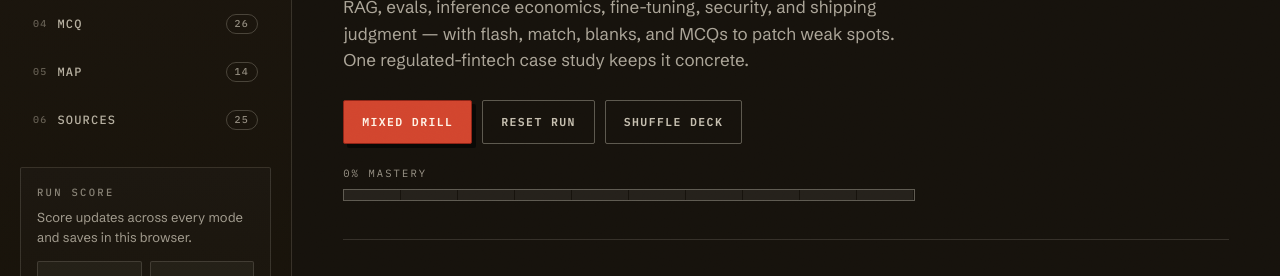
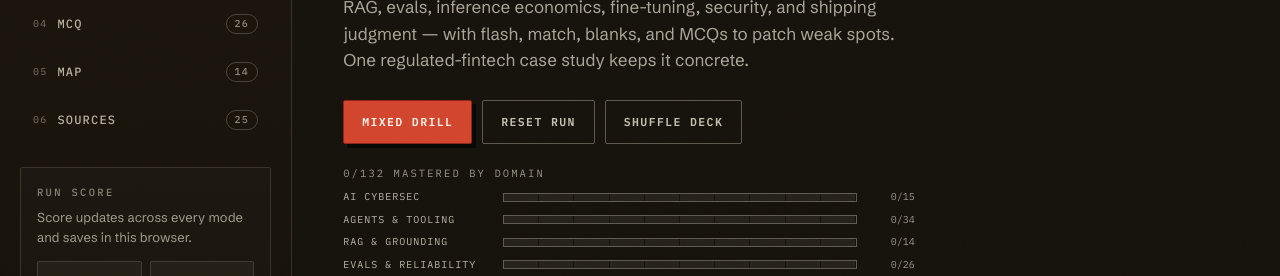
Before and after one commit to faiqhilman13/ai-field-deck, a plain HTML site: page index.html in a window 1280 px wide. Shown: the part 397-673 px from the top of the page. Drawn offline with Linux system fonts and the light colour scheme.

Commit message:
Replace monolith mastery bar with per-domain mastery bars
All grills, flashcards, blanks, and MCQs now feed mastery under
namespaced keys (g:/f:/b:/q:), grouped into 7 domains derived from
the deck's 30 topics. Legacy flash-index saves are migrated on load.

Co-Authored-By: Claude Fable 5 <noreply@anthropic.com>

```diff
--- a/index.html
+++ b/index.html
@@ -469,6 +469,38 @@
       transition: width 0.35s ease;
     }
 
+    .domain-bars { display: grid; gap: 7px; }
+
+    .domain-row {
+      display: grid;
+      grid-template-columns: minmax(96px, 150px) 1fr 48px;
+      align-items: center;
+      gap: 10px;
+    }
+
+    .domain-row .domain-label {
+      font-family: var(--mono);
+      font-size: 10px;
+      text-transform: uppercase;
+      letter-spacing: 0.1em;
+      opacity: 0.75;
+      white-space: nowrap;
+      overflow: hidden;
+      text-overflow: ellipsis;
+    }
+
+    .domain-row .progress-bar { height: 9px; }
+
+    .domain-row .progress-fill { background: var(--bar, #d08c1d); }
+
+    .domain-row .domain-count {
+      font-family: var(--mono);
+      font-size: 10px;
+      opacity: 0.6;
+      text-align: right;
+      font-variant-numeric: tabular-nums;
+    }
+
     .hero-stamp {
       flex: none;
       width: min(280px, 30vw);
@@ -1395,8 +1427,8 @@
               <button class="ghost" id="shuffleAll">Shuffle deck</button>
             </div>
             <div class="progress-wrap">
-              <div class="small" id="progressText">0% mastery</div>
-              <div class="progress-bar"><div class="progress-fill" id="progressFill"></div></div>
+              <div class="small" id="progressText">0 mastered</div>
+              <div class="domain-bars" id="domainBars"></div>
             </div>
           </div>
           <div class="hero-stamp" aria-hidden="true">
@@ -1482,7 +1514,7 @@
           </article>
           <aside class="panel side-pad" style="position:static;height:auto">
             <div class="kicker">Deck queue</div>
-            <p class="small">Pick weak areas directly or run the deck cold. Confidence buttons change the mastery meter.</p>
+            <p class="small">Pick weak areas directly or run the deck cold. Confidence buttons move your domain mastery bars.</p>
             <div class="mini-list" id="flashList"></div>
           </aside>
         </div>
@@ -1589,6 +1621,18 @@
       Frontier: "var(--violet)", Governance: "var(--amber)", "Product Sense": "var(--green)",
       Cost: "var(--green)"
     };
+
+    const MASTERY_DOMAINS = [
+      { name: "AI Cybersec", color: "#ef6a4c", topics: ["Security", "AI Cybersec", "Prompt Injection", "Governance"] },
+      { name: "Agents & Tooling", color: "#c25a2a", topics: ["Agents", "Multi-Agent", "MCP", "Memory", "Context Eng", "Output Control"] },
+      { name: "RAG & Grounding", color: "#d08c1d", topics: ["RAG", "Grounding"] },
+      { name: "Evals & Reliability", color: "#8b74d8", topics: ["Evals", "Metrics", "Observability", "Reliability", "Idempotency"] },
+      { name: "Models & Inference", color: "#5d87d8", topics: ["Inference", "Fine-tuning", "Frontier", "Cost"] },
+      { name: "AdvisoryAI Products", color: "#2fa08e", topics: ["ASR", "Evie", "Emma", "Colin", "Atlas"] },
+      { name: "Founder Craft", color: "#3f9c5c", topics: ["Founder Mode", "Architecture", "Launch Plan", "Incident", "Product Sense"] }
+    ];
+    const DOMAIN_OF = {};
+    MASTERY_DOMAINS.forEach(domain => domain.topics.forEach(topic => { DOMAIN_OF[topic] = domain.name; }));
 
     const GRILLS = [
       {
@@ -2911,6 +2955,15 @@
       ["Pragmatic Engineer — a pragmatic guide to evals", "https://newsletter.pragmaticengineer.com/p/evals", "How industry teams wire offline and online evals into shipping."]
     ];
 
+    const ITEM_POOLS = [["g", GRILLS], ["f", FLASH], ["b", BLANKS], ["q", MCQ]];
+    const DOMAIN_ITEMS = {};
+    ITEM_POOLS.forEach(([prefix, pool]) => pool.forEach((item, index) => {
+      const domain = DOMAIN_OF[item.topic];
+      if (!DOMAIN_ITEMS[domain]) DOMAIN_ITEMS[domain] = [];
+      DOMAIN_ITEMS[domain].push(prefix + ":" + index);
+    }));
+    const TOTAL_ITEMS = ITEM_POOLS.reduce((sum, pool) => sum + pool[1].length, 0);
+
     const state = {
       view: "grill",
       grillIndex: 0,
@@ -2929,6 +2982,10 @@
     };
 
     const saved = JSON.parse(localStorage.getItem("aiFieldDeck") || "{}");
+    if (saved.mastered) {
+      // pre-domain saves keyed flash cards by bare index; move them to the f: namespace
+      saved.mastered = Object.fromEntries(Object.entries(saved.mastered).map(([key, value]) => [/^\d+$/.test(key) ? "f:" + key : key, value]));
+    }
     Object.assign(state, saved, { selectedLeft: null, selectedRight: null });
 
     const $ = (id) => document.getElementById(id);
@@ -2949,15 +3006,30 @@
       }));
     }
 
+    function initDomainBars() {
+      $("domainBars").innerHTML = MASTERY_DOMAINS.map(domain => `
+        <div class="domain-row" data-domain="${esc(domain.name)}" title="${esc(domain.topics.join(", "))}" style="--bar:${domain.color}">
+          <span class="domain-label">${esc(domain.name)}</span>
+          <div class="progress-bar"><div class="progress-fill"></div></div>
+          <span class="domain-count">0/0</span>
+        </div>
+      `).join("");
+    }
+
     function updateHud() {
       const masteredCount = Object.values(state.mastered).filter(Boolean).length;
-      const pct = Math.round((masteredCount / FLASH.length) * 100);
       $("score").textContent = state.score;
       $("streak").textContent = state.streak;
       $("attempts").textContent = state.attempts;
       $("mastered").textContent = masteredCount;
-      $("progressText").textContent = pct + "% mastery";
-      $("progressFill").style.width = pct + "%";
+      $("progressText").textContent = masteredCount + "/" + TOTAL_ITEMS + " mastered by domain";
+      document.querySelectorAll("#domainBars .domain-row").forEach(row => {
+        const keys = DOMAIN_ITEMS[row.dataset.domain] || [];
+        const done = keys.filter(key => state.mastered[key]).length;
+        const pct = keys.length ? Math.round((done / keys.length) * 100) : 0;
+        row.querySelector(".progress-fill").style.width = pct + "%";
+        row.querySelector(".domain-count").textContent = done + "/" + keys.length;
+      });
       $("grillCount").textContent = GRILLS.length;
       $("flashCount").textContent = FLASH.length;
       $("matchCount").textContent = MATCH.length;
@@ -3058,6 +3130,7 @@
     function scoreRubric() {
       const checked = Array.from(document.querySelectorAll("#rubric input")).filter(input => input.checked).length;
       const strong = checked >= 4;
+      state.mastered["g:" + (state.grillIndex % GRILLS.length)] = strong;
       $("rubricFeedback").textContent = checked + "/5 founder-level signals. " + (strong ? "Good. Now answer the follow-up without looking." : "Patch it: name failure, layer, control, metric, and tradeoff.");
       award(strong ? 8 : 2, strong);
     }
@@ -3149,6 +3222,7 @@
       const item = BLANKS[state.blankIndex % BLANKS.length];
       const guess = normalize($("blankInput").value);
       const correct = item.answer.some(answer => normalize(answer) === guess);
+      state.mastered["b:" + (state.blankIndex % BLANKS.length)] = correct;
       if (correct) {
         $("blankFeedback").textContent = "Correct. Say the full sentence out loud once.";
         award(5, true);
@@ -3176,6 +3250,7 @@
         choice.addEventListener("click", () => {
           const picked = Number(choice.dataset.index);
           const correct = picked === item.answer;
+          state.mastered["q:" + (state.mcqIndex % MCQ.length)] = correct;
           $("mcqChoices").querySelectorAll(".choice").forEach(button => {
             const idx = Number(button.dataset.index);
             button.disabled = true;
@@ -3247,7 +3322,7 @@
     document.querySelectorAll(".confidence").forEach(button => {
       button.addEventListener("click", () => {
         const level = button.dataset.confidence;
-        const key = String(state.flashIndex);
+        const key = "f:" + (state.flashIndex % FLASH.length);
         if (level === "know") {
           state.mastered[key] = true;
           award(4, true);
@@ -3295,6 +3370,7 @@
       setView(views[Math.floor(Math.random() * views.length)]);
     });
 
+    initDomainBars();
     renderGrill();
     renderFlash();
     renderMatch();
```
